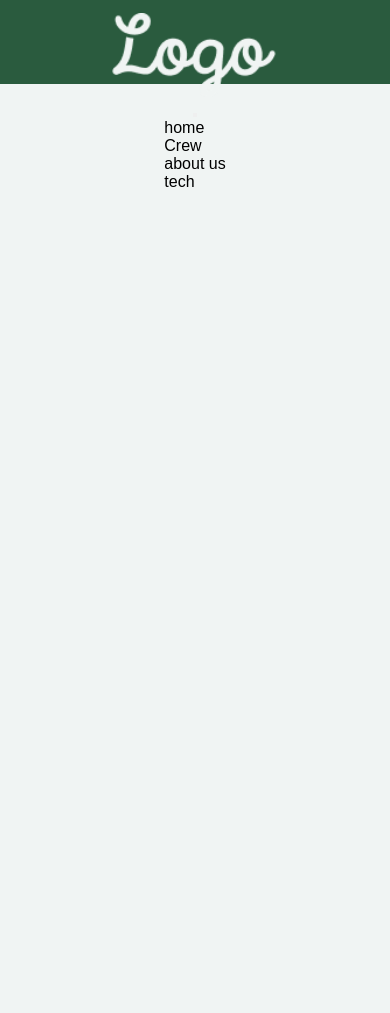
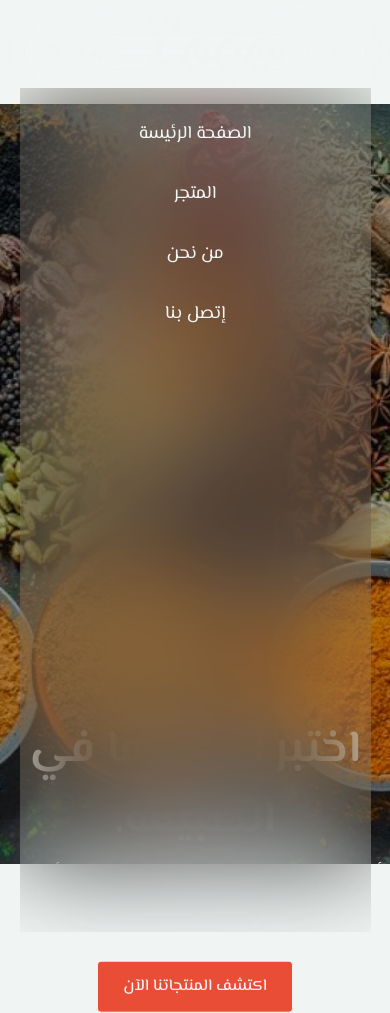
Before and after one commit to kichah/dehimi-project, a website: page pages.html in a window 390 px wide. Before the commit the page ends 844 px from the top, so only its background shows below. Drawn offline with nearby package versions, Linux system fonts and the light colour scheme; a web font is replaced by a local one.

Commit message:
nabar pending

```diff
--- a/pages.html
+++ b/pages.html
@@ -1,12 +1,16 @@
 <!-- here about us and other pages mark up -->
 <!DOCTYPE html>
-<html lang="en">
+<html dir="rtl" lang="ar">
   <head>
     <meta charset="UTF-8" />
     <meta name="viewport" content="width=device-width, initial-scale=1.0" />
     <link
       rel="stylesheet"
       href="https://unpkg.com/swiper@8/swiper-bundle.min.css"
+    />
+    <link
+      href="https://unpkg.com/boxicons@2.1.4/css/boxicons.min.css"
+      rel="stylesheet"
     />
     <link rel="stylesheet" href="/css/style.css" />
     <script
@@ -16,30 +20,66 @@
     <title>Document</title>
   </head>
   <body>
-    <header class="primary-header flex">
-      <div>
+    <header class="header">
+      <div class="wrapper flex">
+      <a href="#" class="logo">
         <img class="logo" src="/public/img/Color = Dark.png"></img>
-      </div>
-      <button class="mobile-nav-toggle" aria-controls="primary-navigation" aria-expanded="false">
-         <span class="sr-only">Menu</span>
-      </button>
-      <nav>
-        <ul data-visible="false" id="primary-navigation" class="primary-navigation flex">
+      </a>
+      <label for="" class="icons">
+        <i class="bx bx-menu" id="menu-icon"></i>
+        <!-- <i class="bx bx-x" id="close-icon" style="color: #ffffff"></i> -->
+      </label>
+      <nav class="navbar">
+        <ul class="nav-links">
           <li>
-            <a href="#"> home </a>
+            <a href="#">الصفحة الرئيسة</a>
           </li>
           <li>
-            <a href="#"> Crew </a>
+            <a href="#">المتجر</a>
           </li>
           <li>
-            <a href="#"> about us </a>
+            <a href="#">من نحن</a>
           </li>
           <li>
-            <a href="#"> tech </a>
+            <a href="#">إتصل بنا</a>
           </li>
         </ul>
       </nav>
+      <div class="nav-actions">
+        <a href="#" class="search">
+          <i class='bx bx-search-alt-2' ></i>
+        </a>
+        <a href="#" class="shopping">
+          <i class='bx bx-cart'></i>
+        </a>
+      </div>
+    </div>
     </header>
+    <main>
+      <section class="hero">
+        <img
+          src="/public/img/download.jpg "
+          alt="Students learning online"
+          class="hero-image"
+          loading="lazy"
+        />
+        <div class="wrapper">
+          <div class="hero-content">
+            <div class="hero-text">
+              <h1 class="heading-1">اختبر أفضل ما في الطبيعة.</h1>
+              <p class="hero-body">
+                أطلق العنان لإمكانيات الشفاء التي تتمتع بها أعشابنا وزيوتنا
+                الطبية المتميزة. جرب حلول العافية الطبيعية التي تعزز صحتك
+                وحيويتك.
+              </p>
+            </div>
+            <a href="#" class="btn btn-cta" aria-label="اكتشف المنتجات">
+              اكتشف المنتجاتنا الآن
+            </a>
+          </div>
+        </div>
+      </section>
+    </main>
     <script src="https://unpkg.com/swiper@8/swiper-bundle.min.js"></script>
     <script src="src/script.js"></script>
   </body>
--- a/sass/abstract/_break-points.scss
+++ b/sass/abstract/_break-points.scss
@@ -3,8 +3,8 @@
 $breakpoints: (
   small: 30em,
   //480px
-  medium: 40em,
-  //640px
+  medium: 50em,
+  //800px
   large: 65em,
   //1040px
 );
--- a/sass/abstract/_fonts.scss
+++ b/sass/abstract/_fonts.scss
@@ -1,5 +1,5 @@
 $fonts: (
-  //480px above small
+  // small is above 480px and under 800px
   small:
     (
       300: 0.9rem,
@@ -7,9 +7,9 @@ $fonts: (
       500: 1.125rem,
       600: 2rem,
       700: 2.8rem,
-      icon: 14px,
+      icon: 1.7rem,
     ),
-  //480px above small
+  //medium above 800px under 1040px
   medium:
     (
       300: 0.9rem,
@@ -17,9 +17,9 @@ $fonts: (
       500: 1.125rem,
       600: 2rem,
       700: 3rem,
-      icon: 14px,
+      icon: 1.7rem,
     ),
-  //1040px above large
+  //1040px and above large
   large:
     (
       //captions = 16
--- a/sass/base/_reset.scss
+++ b/sass/base/_reset.scss
@@ -29,3 +29,7 @@ li {
 [role='list'] {
   list-style: none;
 }
+img {
+  display: block;
+  width: 100%;
+}
--- a/sass/components/_buttons.scss
+++ b/sass/components/_buttons.scss
@@ -1,25 +1,3 @@
-.shopping {
-  stroke: var(--clr-primary-300);
-  fill: none;
-  svg {
-    width: var(--fs-icon);
-    height: var(--fs-icon);
-  }
-  &:hover {
-    stroke: var(--clr-primary-500);
-  }
-}
-.search {
-  stroke: none;
-  svg {
-    fill: var(--clr-primary-300);
-    width: calc(#{var(--fs-icon)} - (0.11 *#{var(--fs-icon)}));
-    height: calc(#{var(--fs-icon)} - (0.11 *#{var(--fs-icon)}));
-    &:hover {
-      fill: var(--clr-primary-500);
-    }
-  }
-}
 .btn {
   cursor: pointer;
   font-family: 'El Messiri', sans-serif;
@@ -51,10 +29,3 @@
     font-size: var(--fs-300);
   }
 }
-.menu {
-  display: none;
-  background-color: var(--clr-secondary-300);
-  color: var(--clr-primary-300);
-  border: none;
-  font-size: var(--fs-300);
-}
--- a/sass/components/_nav.scss
+++ b/sass/components/_nav.scss
@@ -1,43 +1,84 @@
-header {
-  background-color: var(--clr-secondary-300);
-  justify-items: center;
+@use '../abstract/' as *;
+.header {
+  position: relative;
+  top: 0;
+  left: 0;
+  width: 100%;
+  color: var(--clr-primary-300);
+  font-size: var(--fs-500);
+  font-family: 'el messiri', sans-serif;
+  z-index: 100;
+}
+.wrapper {
+  position: relative;
+}
+.header::before {
+  content: '';
+  position: absolute;
+  top: 0;
+  left: 0;
+  width: 100%;
+  height: 100%;
+  background-color: hsla(0, 0%, 100%, 0.1);
+  backdrop-filter: blur(50px);
+  z-index: -1;
+}
+.icons {
+  display: none;
+}
+.nav-links {
+  --gap: 2rem;
+  display: flex;
+  gap: var(--gap);
+}
+.flex {
+  display: flex;
   align-items: center;
-  height: 10svh;
-  padding: 0.8rem 0;
+  justify-content: space-between;
 }
-.nav {
-  width: 100%;
+.nav-actions {
   display: flex;
-  justify-content: space-between;
   align-items: center;
+  gap: 1rem;
+}
+.nav-actions a {
+  display: inline-flex;
+  align-items: center;
+  justify-content: center;
+}
+i {
+  font-size: var(--fs-icon);
+  line-height: 1;
+}
+// mobile <800px
+@media (max-width: 50em) {
+  .header {
+    padding: 1rem 5%;
+  }
+  .icons {
+    display: inline-flex;
+    order: 1;
+  }
+  .navbar {
+    position: absolute;
+    top: 100%;
+    left: 0;
+    width: 100%;
+    height: 100vh;
+    background-color: hsla(0, 0%, 100%, 0.1);
+    backdrop-filter: blur(50px);
 
-  &-links {
-    display: flex;
-    justify-content: space-evenly;
-    gap: 1rem;
+    z-index: 100;
+  }
+  .logo {
+    order: 2;
+  }
+  .nav-actions {
+    order: 3;
+  }
+  .nav-links {
+    flex-direction: column;
     align-items: center;
-    width: 50%;
-    font-size: var(--fs-300);
-    font-weight: 500;
-  }
-  &-link {
-    font-family: 'El Messiri', sans-serif;
-
-    color: var(--clr-primary-300);
-    &:hover {
-      color: var(--clr-primary-500);
-    }
-  }
-  &-actions {
-    display: flex;
-    align-items: center;
-    justify-content: center;
-    gap: 1rem;
+    padding: 2rem 0;
   }
 }
-
-.logo {
-  width: auto;
-  height: 10vh;
-  object-fit: cover;
-}
--- a/sass/main.scss
+++ b/sass/main.scss
@@ -14,7 +14,7 @@
 
 // pages
 @use './pages/home';
-//@use './pages/pages';
+@use './pages/pages';
 
 // sections
 @use './section/hero';
--- a/sass/pages/_pages.scss
+++ /dev/null
@@ -1,72 +0,0 @@
-body {
-  background-color: var(--clr-secondary-300);
-  overflow-x: clip;
-}
-header {
-  background-color: var(--clr-secondary-300);
-  color: var(--clr-primary-300);
-}
-#primary-navigation {
-}
-.flex {
-  display: flex;
-  gap: 1rem;
-}
-.logo {
-  margin: 2rem;
-}
-.mobile-nav-toggle {
-  display: none;
-}
-.primary-header {
-  align-items: center;
-  justify-content: space-between;
-}
-@media (max-width: 35em) {
-  .primary-navigation {
-    gap: 3rem;
-    position: fixed;
-    z-index: 1000;
-    inset: 0 0 0 30%;
-    flex-direction: column;
-    padding: min(30vh, 10rem) 2rem;
-    background-color: rgba($color: #fff, $alpha: 0.1);
-    backdrop-filter: blur(1rem);
-
-    transform: translateX(100%);
-    transition: transform 0.35s ease-out;
-  }
-  .mobile-nav-toggle {
-    display: block;
-    position: absolute;
-    background-color: transparent;
-    background-image: url('/public/img/134216_menu_lines_hamburger_icon.svg');
-    background-repeat: no-repeat;
-    width: 2rem;
-    aspect-ratio: 1;
-    top: 2rem;
-    right: 2rem;
-    z-index: 9999;
-    border: 0;
-  }
-  .primary-navigation[data-visible='true'] {
-    transform: translateX(0%);
-  }
-  .mobile-nav-toggle[aria-expanded='true'] {
-    background-color: transparent;
-    background-image: url('/public/img/X-Bold--Streamline-Phosphor.svg');
-    background-repeat: no-repeat;
-    top: 40px;
-    right: 23px;
-  }
-}
-.sr-only {
-  position: absolute;
-  width: 1px;
-  height: 1px;
-  padding: 0;
-  margin: -1px;
-  overflow: hidden;
-  clip: rect(0, 0, 0, 0);
-  border: 0;
-}
```
Also changed, not shown: css/style.css, 1 other file.
